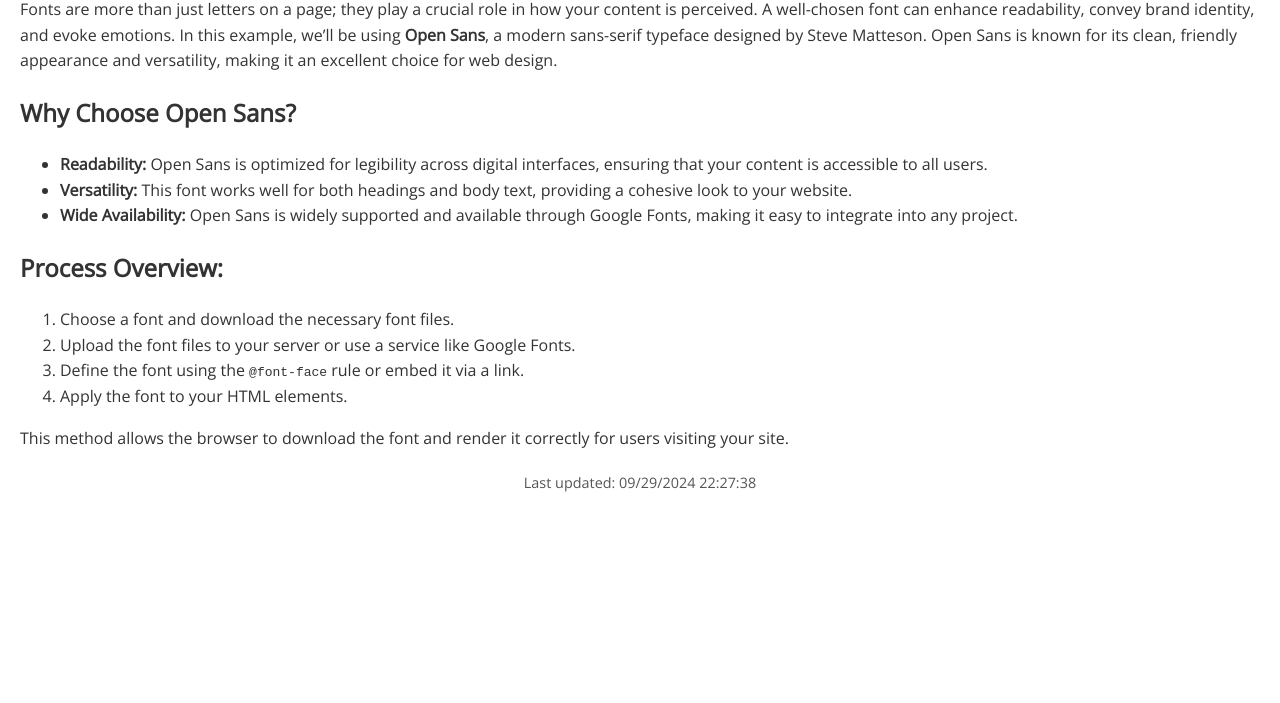
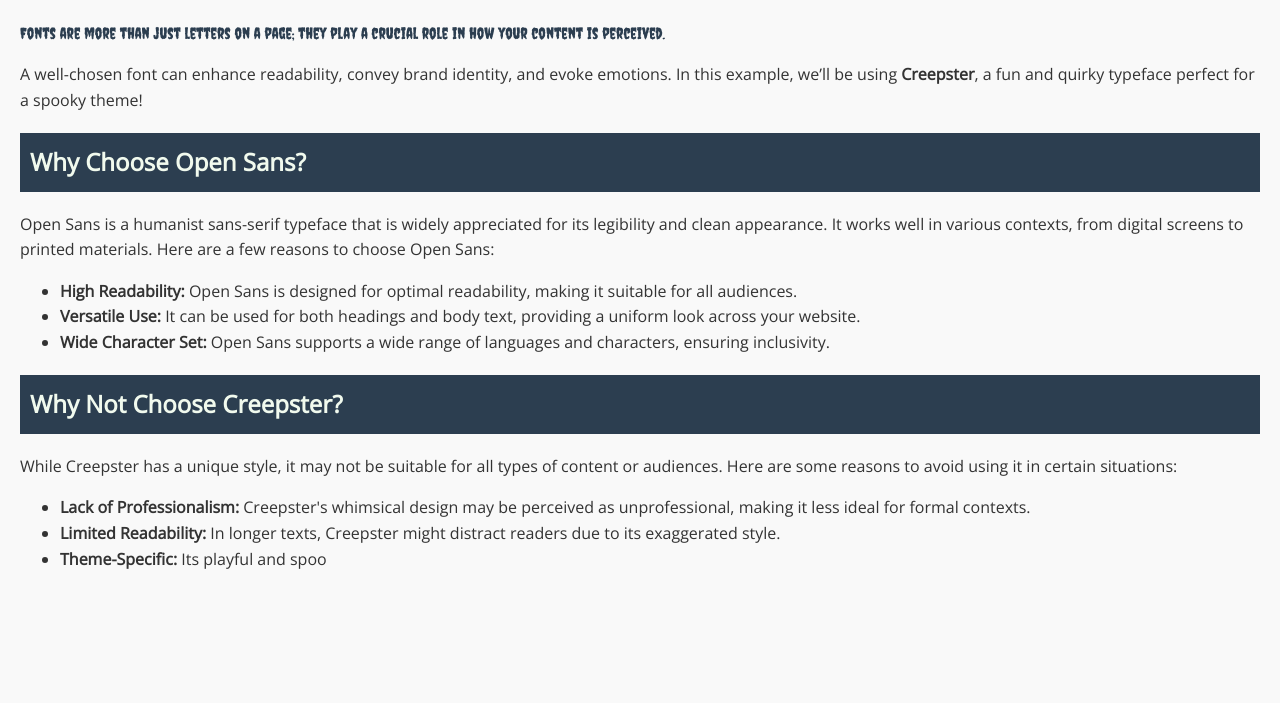
Before and after one commit to myukthanau/Serving-Font-ITC505-lab-3, a plain HTML site: page index.html in a window 1280 px wide. Shown: the part 97-800 px from the top of the page. Drawn offline with nearby package versions, Linux system fonts and the light colour scheme.

Commit message:
Update index.html

```diff
--- a/index.html
+++ b/index.html
@@ -4,16 +4,26 @@
     <meta charset="UTF-8">
     <meta name="viewport" content="width=device-width, initial-scale=1.0">
     <title>Font Delivery Example</title>
-    <link href="https://fonts.googleapis.com/css2?family=Open+Sans:wght@400&display=swap" rel="stylesheet">
+    <link href="https://fonts.googleapis.com/css2?family=Creepster&family=Open+Sans:wght@400&display=swap" rel="stylesheet">
     <style>
         body {
-            font-family: 'Open Sans', sans-serif;
+            font-family: 'Open Sans', sans-serif; /* Readable font for the body */
             line-height: 1.6;
             margin: 20px;
             color: #333;
+            background-color: #f9f9f9;
+        }
+        h1, p.intro {
+            font-family: 'Creepster', cursive; /* Quirky font for the first two lines */
+            color: #2c3e50; /* Dark blue color */
         }
         h1 {
-            color: #007BFF;
+            font-size: 2.5em;
+        }
+        h2 {
+            color: #f1faee;
+            background-color: #2c3e50; /* Dark blue background */
+            padding: 10px;
         }
         footer {
             margin-top: 20px;
@@ -25,32 +35,20 @@
 </head>
 <body>
     <h1>How to Deliver a Font to a Client</h1>
-    <p>Fonts are more than just letters on a page; they play a crucial role in how your content is perceived. A well-chosen font can enhance readability, convey brand identity, and evoke emotions. In this example, we’ll be using <strong>Open Sans</strong>, a modern sans-serif typeface designed by Steve Matteson. Open Sans is known for its clean, friendly appearance and versatility, making it an excellent choice for web design.</p>
+    <p class="intro">Fonts are more than just letters on a page; they play a crucial role in how your content is perceived.</p>
+    <p>A well-chosen font can enhance readability, convey brand identity, and evoke emotions. In this example, we’ll be using <strong>Creepster</strong>, a fun and quirky typeface perfect for a spooky theme!</p>
 
     <h2>Why Choose Open Sans?</h2>
+    <p>Open Sans is a humanist sans-serif typeface that is widely appreciated for its legibility and clean appearance. It works well in various contexts, from digital screens to printed materials. Here are a few reasons to choose Open Sans:</p>
     <ul>
-        <li><strong>Readability:</strong> Open Sans is optimized for legibility across digital interfaces, ensuring that your content is accessible to all users.</li>
-        <li><strong>Versatility:</strong> This font works well for both headings and body text, providing a cohesive look to your website.</li>
-        <li><strong>Wide Availability:</strong> Open Sans is widely supported and available through Google Fonts, making it easy to integrate into any project.</li>
+        <li><strong>High Readability:</strong> Open Sans is designed for optimal readability, making it suitable for all audiences.</li>
+        <li><strong>Versatile Use:</strong> It can be used for both headings and body text, providing a uniform look across your website.</li>
+        <li><strong>Wide Character Set:</strong> Open Sans supports a wide range of languages and characters, ensuring inclusivity.</li>
     </ul>
 
-    <h2>Process Overview:</h2>
-    <ol>
-        <li>Choose a font and download the necessary font files.</li>
-        <li>Upload the font files to your server or use a service like Google Fonts.</li>
-        <li>Define the font using the <code>@font-face</code> rule or embed it via a link.</li>
-        <li>Apply the font to your HTML elements.</li>
-    </ol>
-    <p>This method allows the browser to download the font and render it correctly for users visiting your site.</p>
-
-    <footer>
-        <p>Last updated:
-            <span id="lastModified"></span>
-        </p>
-    </footer>
-    <script type="text/javascript">
-         var x = document.lastModified;
-         document.getElementById('lastModified').textContent = x;
-    </script>
-</body>
-</html>
+    <h2>Why Not Choose Creepster?</h2>
+    <p>While Creepster has a unique style, it may not be suitable for all types of content or audiences. Here are some reasons to avoid using it in certain situations:</p>
+    <ul>
+        <li><strong>Lack of Professionalism:</strong> Creepster's whimsical design may be perceived as unprofessional, making it less ideal for formal contexts.</li>
+        <li><strong>Limited Readability:</strong> In longer texts, Creepster might distract readers due to its exaggerated style.</li>
+        <li><strong>Theme-Specific:</strong> Its playful and spoo
```
